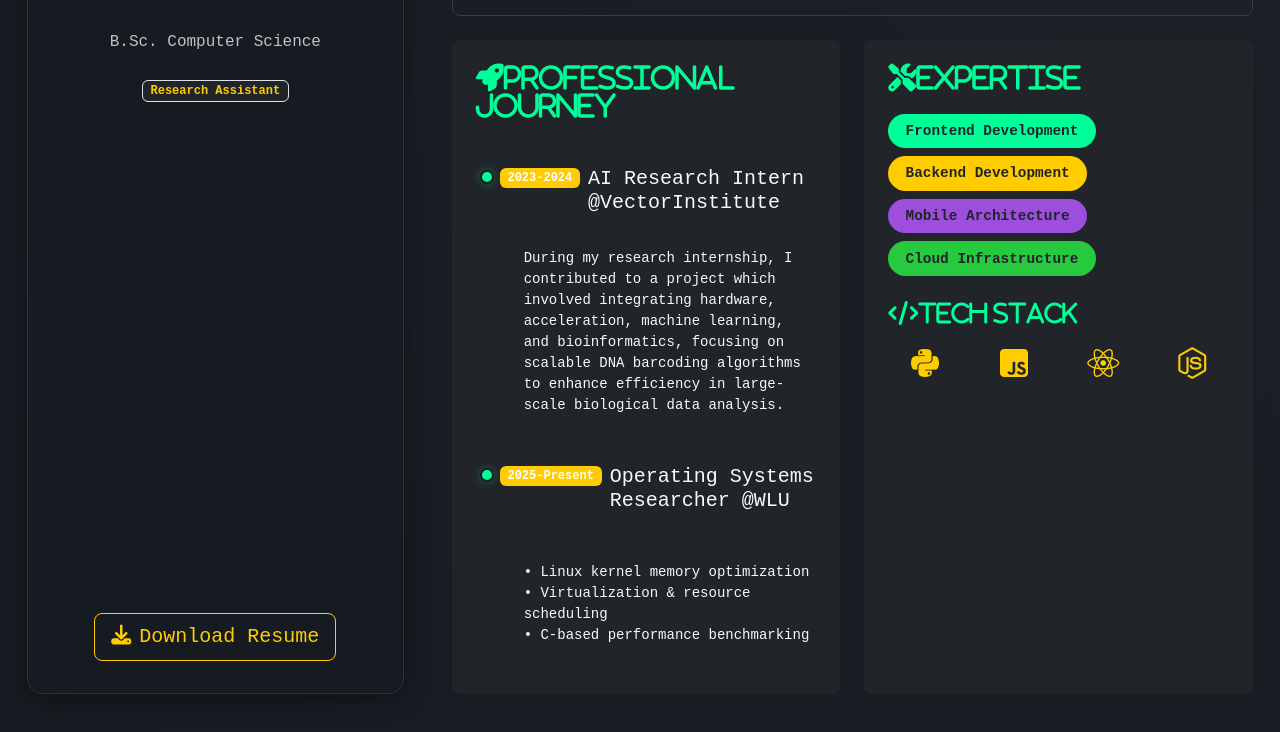
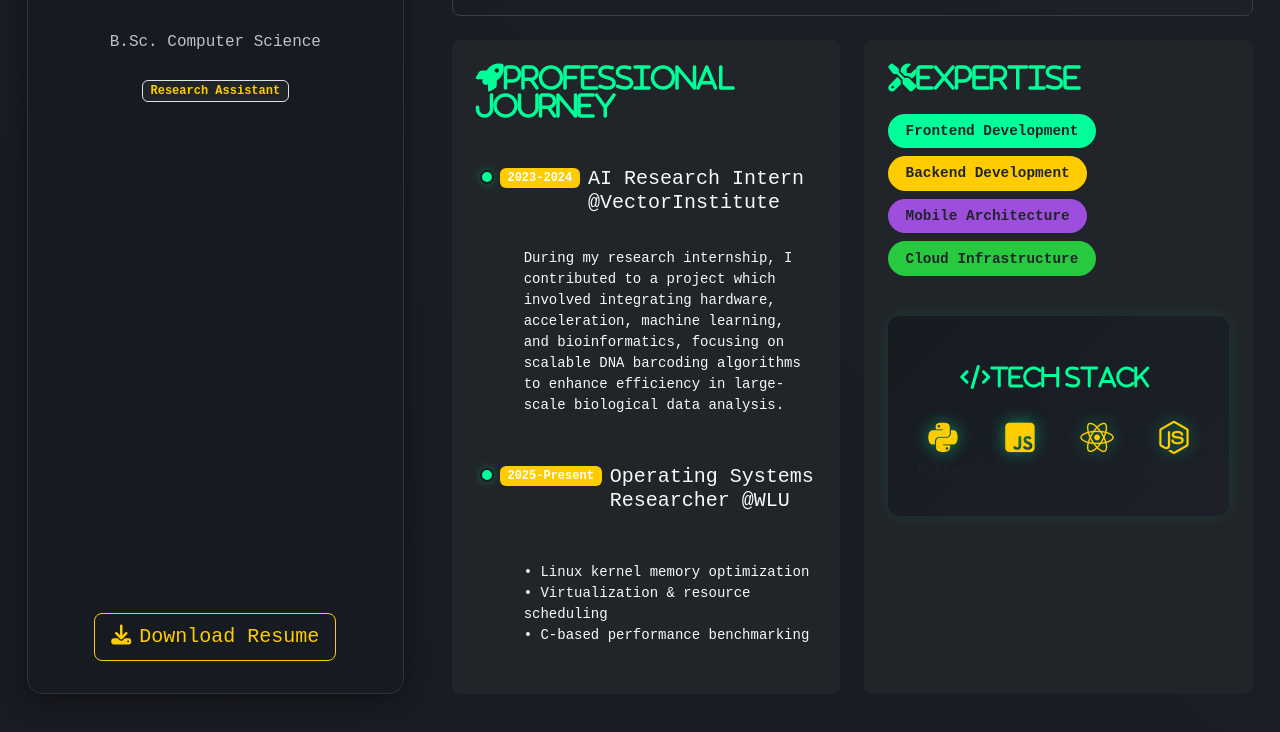
Before and after one commit to Clintonosawe/portfolio-website, a plain HTML site: page resources/index.html in a window 1280 px wide. Shown: the part 1180-1912 px from the top of the page. Drawn offline with nearby package versions, Linux system fonts and the light colour scheme.

Commit message:
Added styling to the tech stack

```diff
--- a/resources/css/style.css
+++ b/resources/css/style.css
@@ -42,6 +42,12 @@
     color: #0096FF;
 }
 
+:target::before {
+    content: "";
+    display: block;
+    height: 80px;  /* Adjust based on your navbar height */
+    margin-top: 50px;  /* Matches the navbar height */
+}
 
 /* Home Section */
 .home {
@@ -370,6 +376,55 @@
     box-shadow: 0 0 8px rgba(0, 255, 153, 0.3);
     z-index: 10;
 }
+.tech-section {
+    background: linear-gradient(135deg, #161b22, #1d2028);
+    padding: 1.5rem;
+    border-radius: 12px;
+    box-shadow: 0 0 15px rgba(0, 255, 153, 0.1);
+    text-align: center;
+    margin-top: 40px;
+}
+
+/* Tech Stack Items */
+.tech-stack .col-3 {
+    transition: transform 0.3s ease, box-shadow 0.3s ease;
+    padding: 10px;
+    border-radius: 10px;
+    cursor: pointer;
+}
+
+/* Hover Effect */
+.tech-stack .col-3:hover {
+    transform: translateY(-5px) scale(1.1);
+    box-shadow: 0 0 20px rgba(0, 255, 153, 0.3);
+}
+
+/* Icon Hover Glow */
+.tech-stack .col-3 i {
+    transition: color 0.3s ease, text-shadow 0.3s ease;
+}
+
+.tech-stack .col-3:hover i {
+    color: #00ff99;
+    text-shadow: 0 0 12px rgba(0, 255, 153, 0.8);
+}
+
+/* Subtle Pulsating Effect */
+@keyframes pulse {
+    0%, 100% {
+        transform: scale(1);
+        text-shadow: 0 0 5px rgba(0, 255, 153, 0.3);
+    }
+    50% {
+        transform: scale(1.05);
+        text-shadow: 0 0 15px rgba(0, 255, 153, 0.5);
+    }
+}
+
+.tech-stack .col-3 i {
+    animation: pulse 2s infinite;
+}
+
 .text-light {
     padding-top: 25px;
 }
--- a/resources/index.html
+++ b/resources/index.html
@@ -207,6 +207,10 @@
             </div>
         </div>
     </section>
+    <!-- Services Section -->
+    <section>
+
+    </section>
     <script src="script.js"></script>
 </body>
 </html>
```
